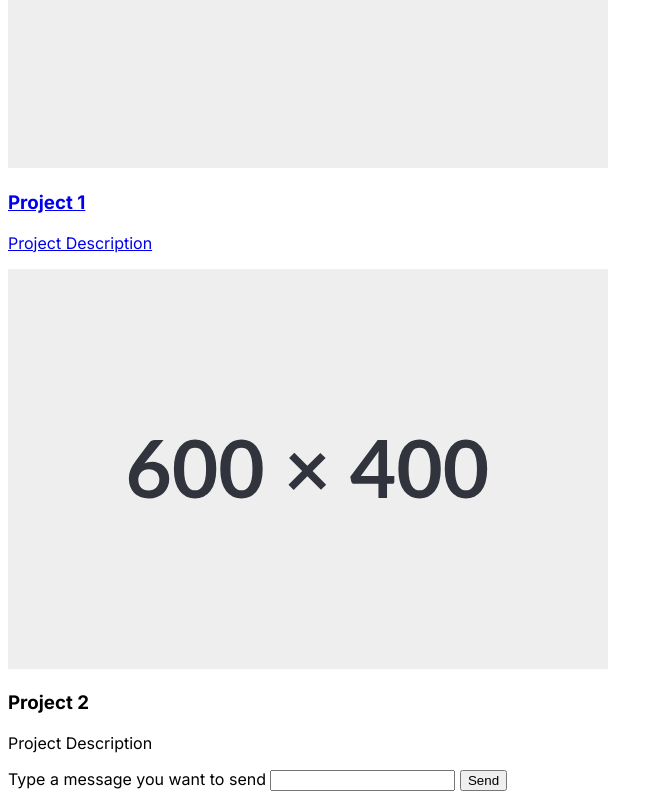
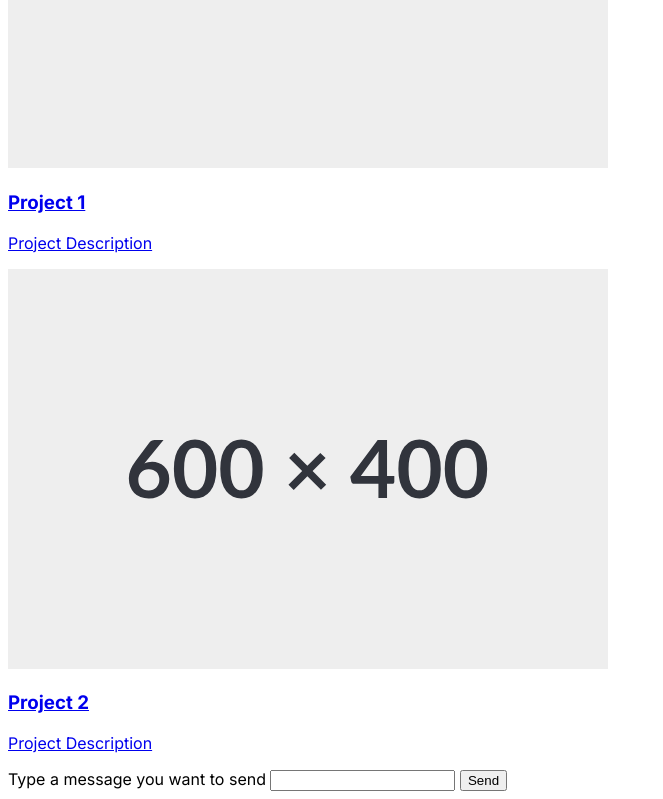
Before and after one commit to aidenjcheng/example-project-html-css-js, a website built with Vite: page index.html in a window 1280 px wide. Shown: the part 430-1229 px from the top of the page, without its empty margins (0-663 px from the left). Built offline with nearby package versions, Linux system fonts and the light colour scheme; a web font is replaced by a local one.

Commit message:
Update links

```diff
--- a/index.html
+++ b/index.html
@@ -44,11 +44,13 @@
        <p>Project Description</p>
       </div>
      </a>
+     <a href="./project_2.html">
      <div>
       <img src="./placeholder.svg" />
       <h3>Project 2</h3>
       <p>Project Description</p>
      </div>
+     </a>
 
      <!--email me!-->
      <form id="email_form">
```
